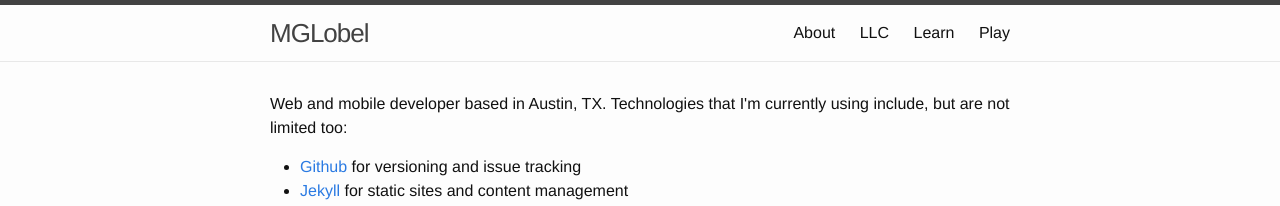
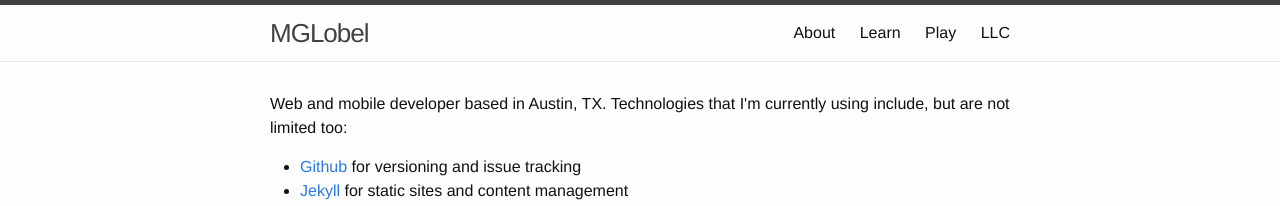
Before and after one commit to mglobel/mglobel, a Jekyll site: the page built from index.html, in a window 1280 px wide. Shown: the top 206 px of the page. Built offline with Jekyll 4.4.1, drawn with Linux system fonts in a browser that asks for light colours.

Commit message:
hardcode nav links for custom order
could likely set the custom order on the page in the config header, and
then sort based on that, in order to bring this back into vars

```diff
--- a/_includes/header.html
+++ b/_includes/header.html
@@ -14,11 +14,10 @@
       </a>
 
       <div class="trigger">
-        {% for page in site.pages %}
-          {% if page.title and page.permalink != '404.html' %}
-          <a class="page-link" href="{{ page.url | prepend: site.baseurl }}">{{ page.title }}</a>
-          {% endif %}
-        {% endfor %}
+        <a class="page-link" href="{{ '/about/' | prepend: site.baseurl }}">About</a>
+        <a class="page-link" href="{{ '/learn/' | prepend: site.baseurl }}">Learn</a>
+        <a class="page-link" href="{{ '/play/' | prepend: site.baseurl }}">Play</a>
+        <a class="page-link" href="{{ '/llc/' | prepend: site.baseurl }}">LLC</a>
       </div>
     </nav>
 
```
